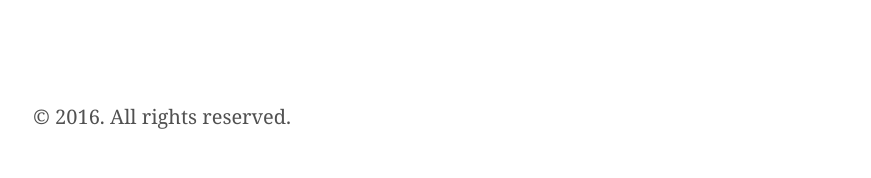
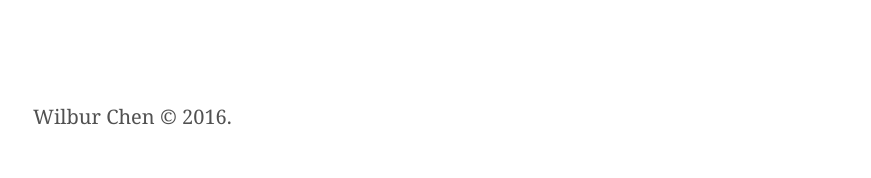
Before and after one commit to wilburc/wilburc.github.io, a Jekyll site: the page built from about.md, in a window 1280 px wide. Shown: the part 1174-1352 px from the top of the page, without its empty margins (187-1058 px from the left). Built offline with Jekyll 4.4.1, drawn with Linux system fonts in a browser that asks for light colours.

Commit message:
lil footer

```diff
--- a/_layouts/default.html
+++ b/_layouts/default.html
@@ -27,7 +27,7 @@
 
       <footer class="footer">
         <small>
-          &copy; <time datetime="{{ site.time | date_to_xmlschema }}">{{ site.time | date: '%Y' }}</time>. All rights reserved.
+          Wilbur Chen &copy; <time datetime="{{ site.time | date_to_xmlschema }}">{{ site.time | date: '%Y' }}</time>.
         </small>
       </footer>
     </div>
```
Also changed, not shown: 5 other files.
